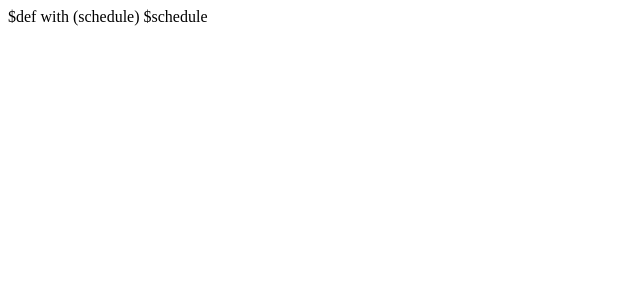
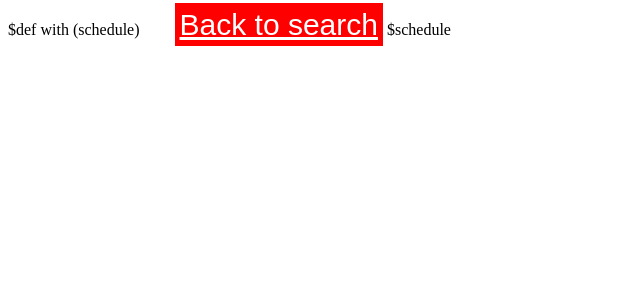
Before and after one commit to gumho/antplanner, a Python web app: template templates/schedule.html in a window 1280 px wide. Shown: the top 300 px of the page, without its empty margins (0-640 px from the left). Run offline with Jinja, Linux system fonts and the light colour scheme; the template is opened without the code that fills it, so the values that code supplies are empty.

Commit message:
added a 'back to schedule' button

```diff
--- a/static/css/schedule.css
+++ b/static/css/schedule.css
@@ -1,5 +1,15 @@
 
 /* schedules*/
+
+a.back-button {
+	color:#fff;
+	font-family:arial;
+	font-size:30px;
+	margin-bottom:13px;
+	margin-left:31px;
+	padding:5px;
+	background: #ff0000;
+}
 
 .course-list tr {
 	cursor: crosshair;
--- a/templates/schedule.html
+++ b/templates/schedule.html
@@ -6,6 +6,7 @@ $def with (schedule)
 	<link rel='stylesheet' type='text/css' href='/static/css/schedule.css' />
 </head>
 <body>
+	<a href="#" onClick="history.go(-1)" class="back-button">Back to search</a>
 	$schedule
 </body>
 </html>
```
